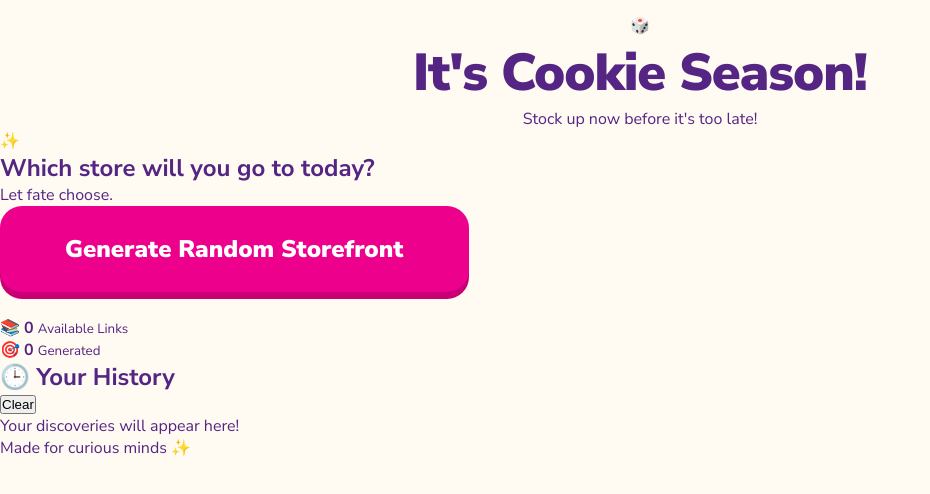
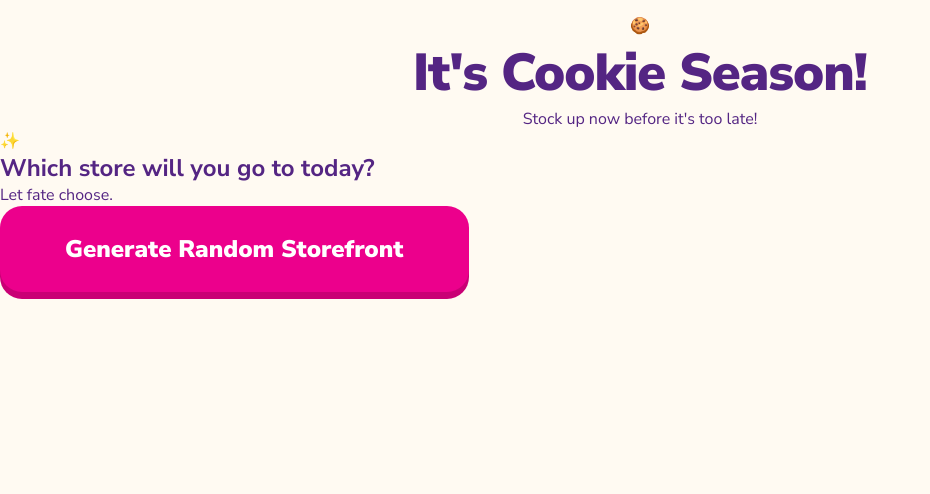
Before and after one commit to gscncprodprog/gscncprodprog.github.io, a plain HTML site: page index.html in a window 1280 px wide. Shown: the whole page, without its empty margins (0-930 px from the left). Drawn offline with Linux system fonts and the light colour scheme.

Commit message:
Remove logo and statistics sections from index.html
Removed logo and statistics sections from the main container.

```diff
--- a/index.html
+++ b/index.html
@@ -16,7 +16,7 @@
     <main class="main-container">
 
         <header>
-            <div class="logo">🎲</div>
+            <div class="logo">🍪</div>
 
             <h1>It's Cookie Season!</h1>
 
@@ -64,45 +64,6 @@
 
             </div>
 
-        </section>
-
-        <!-- Statistics -->
-        <div class="stats">
-            <div class="stat-card">
-                <span>📚</span>
-                <strong id="totalLinks">0</strong>
-                <small>Available Links</small>
-            </div>
-
-            <div class="stat-card">
-                <span>🎯</span>
-                <strong id="totalGenerated">0</strong>
-                <small>Generated</small>
-            </div>
-        </div>
-
-        <!-- History -->
-        <section class="history-card">
-
-            <div class="history-header">
-                <h2>🕒 Your History</h2>
-
-                <button id="clearHistory" class="clear-button">
-                    Clear
-                </button>
-            </div>
-
-            <div id="historyList">
-                <p class="empty-history">
-                    Your discoveries will appear here!
-                </p>
-            </div>
-
-        </section>
-
-        <footer>
-            Made for curious minds ✨
-        </footer>
 
     </main>
 
```
